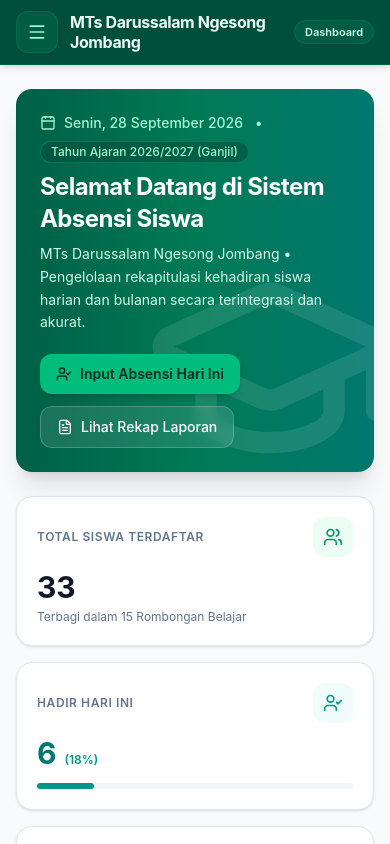
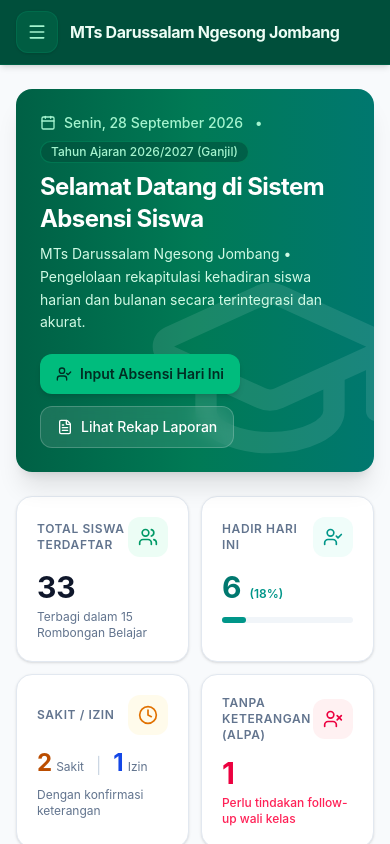
Before and after one commit to afifmashum61-oss/matsanda, a React (Vite) app: page / in a window 390 px wide. Shown: the top 844 px of the page. Built offline with nearby package versions, Linux system fonts and the light colour scheme.

Commit message:
Optimize header and mobile layout responsiveness

```diff
--- a/src/App.jsx
+++ b/src/App.jsx
@@ -98,17 +98,6 @@
             </div>
           </div>
 
-          {/* Right: Academic Info */}
-          <div className="flex items-center gap-3">
-            <div className="text-right text-xs">
-              <span className="bg-emerald-800/80 text-emerald-100 font-semibold px-2.5 py-1 rounded-full border border-emerald-700/50 text-[11px]">
-                {activeNavItem?.label}
-              </span>
-              <p className="text-[11px] text-emerald-300 mt-1 hidden sm:block">
-                T.A {schoolProfile.tahunAjaran} ({schoolProfile.semester})
-              </p>
-            </div>
-          </div>
         </div>
       </header>
 
--- a/src/components/Dashboard.jsx
+++ b/src/components/Dashboard.jsx
@@ -97,7 +97,7 @@
         </div>
 
       {/* Stats Cards */}
-      <div className="grid grid-cols-1 sm:grid-cols-2 lg:grid-cols-4 gap-4">
+      <div className="grid grid-cols-2 lg:grid-cols-4 gap-3 sm:gap-4">
         {/* Card Total Siswa */}
         <div className="bg-white p-5 rounded-2xl border border-slate-200 shadow-sm hover:shadow-md transition">
           <div className="flex items-center justify-between mb-3">
--- a/src/components/InputAbsensi.jsx
+++ b/src/components/InputAbsensi.jsx
@@ -205,7 +205,7 @@
             <Clock className="w-4 h-4 text-emerald-600" />
             Pilih Jam Pelajaran:
           </label>
-          <div className="grid grid-cols-2 sm:grid-cols-4 lg:grid-cols-8 gap-2">
+          <div className="grid grid-cols-4 sm:grid-cols-8 gap-1.5 sm:gap-2">
             {JAM_PELAJARAN.map(j => {
               const isSelected = selectedJam === j.id;
               return (
```
